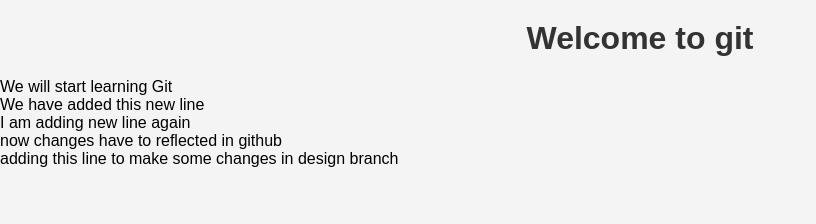
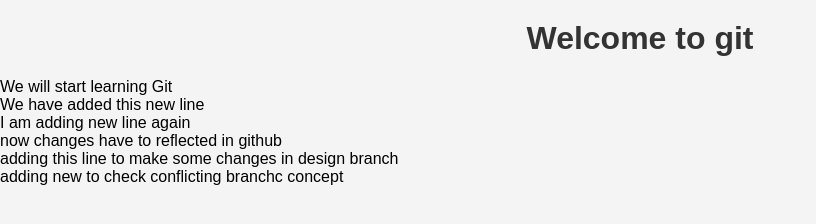
Before and after one commit to jyothishankar/GitRepo, a plain HTML site: page index.html in a window 1280 px wide. Shown: the whole page, without its empty margins (0-816 px from the left). Drawn offline with Linux system fonts and the light colour scheme.

Commit message:
sixth commit

```diff
--- a/index.html
+++ b/index.html
@@ -13,7 +13,8 @@
 	We have added this new line </br>
 	I am adding new line again <br>
 	now changes have to reflected in github </br>
-	adding this line to make some changes in design branch
+	adding this line to make some changes in design branch</br>
+	adding new to check conflicting branchc concept
 </body>
 
 </html>
```
